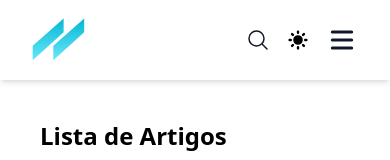
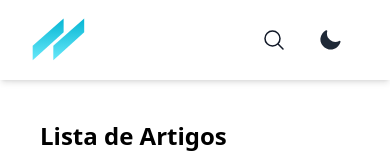
Before and after one commit to brandaoplaster/posts, a Vue app: page / in a window 390 px wide. Shown: the top 160 px of the page. Built offline with nearby package versions, Linux system fonts and the light colour scheme.

Commit message:
feat: Use themeToggle component in mainHeader

```diff
--- a/src/components/MainHeader.vue
+++ b/src/components/MainHeader.vue
@@ -1,6 +1,20 @@
+<script lang="ts">
+import ThemeToggle from './ThemeToggle.vue';
+
+export default {
+  name: "MainHeader",
+  components: {
+    ThemeToggle
+  },
+  setup() {
+  },
+}
+</script>
+
 <template>
-<header class="fixed top-0 left-0 h-20 w-full z-50 bg-white dark:bg-gray-950 flex items-center justify-between py-4 px-8 shadow-md">
-  <a class="break-words" aria-label="TailwindBlog" href="/">
+  <header
+    class="fixed top-0 left-0 h-20 w-full z-50 bg-white dark:bg-gray-950 flex items-center justify-between py-4 px-8 shadow-md">
+    <a class="break-words" aria-label="TailwindBlog" href="/">
       <div class="flex items-center justify-between">
         <div class="mr-3">
           <svg xmlns="http://www.w3.org/2000/svg" xmlns:xlink="http://www.w3.org/1999/xlink" width="53.87"
@@ -47,29 +61,8 @@
             d="M21 21l-5.197-5.197m0 0A7.5 7.5 0 105.196 5.196a7.5 7.5 0 0010.607 10.607z"></path>
         </svg>
       </button>
-      <div class="mr-5 flex items-center">
-        <div class="relative inline-block text-left" data-headlessui-state="">
-          <div class="flex items-center justify-center hover:text-primary-500 dark:hover:text-primary-400">
-            <button aria-label="Theme switcher" id="headlessui-menu-button-:Rtpkqlb:" type="button" aria-haspopup="menu"
-              aria-expanded="false" data-headlessui-state="">
-              <svg xmlns="http://www.w3.org/2000/svg" viewBox="0 0 20 20" fill="currentColor"
-                class="group:hover:text-gray-100 h-6 w-6">
-                <path fill-rule="evenodd"
-                  d="M10 2a1 1 0 011 1v1a1 1 0 11-2 0V3a1 1 0 011-1zm4 8a4 4 0 11-8 0 4 4 0 018 0zm-.464 4.95l.707.707a1 1 0 001.414-1.414l-.707-.707a1 1 0 00-1.414 1.414zm2.12-10.607a1 1 0 010 1.414l-.706.707a1 1 0 11-1.414-1.414l.707-.707a1 1 0 011.414 0zM17 11a1 1 0 100-2h-1a1 1 0 100 2h1zm-7 4a1 1 0 011 1v1a1 1 0 11-2 0v-1a1 1 0 011-1zM5.05 6.464A1 1 0 106.465 5.05l-.708-.707a1 1 0 00-1.414 1.414l.707.707zm1.414 8.486l-.707.707a1 1 0 01-1.414-1.414l.707-.707a1 1 0 011.414 1.414zM4 11a1 1 0 100-2H3a1 1 0 000 2h1z"
-                  clip-rule="evenodd"></path>
-              </svg>
-            </button>
-          </div>
-        </div>
-      </div>
-      <button aria-label="Toggle Menu" class="sm:hidden">
-        <svg xmlns="http://www.w3.org/2000/svg" viewBox="0 0 20 20" fill="currentColor"
-          class="h-8 w-8 text-gray-900 hover:text-primary-500 dark:text-gray-100 dark:hover:text-primary-400">
-          <path fill-rule="evenodd"
-            d="M3 5a1 1 0 011-1h12a1 1 0 110 2H4a1 1 0 01-1-1zM3 10a1 1 0 011-1h12a1 1 0 110 2H4a1 1 0 01-1-1zM3 15a1 1 0 011-1h12a1 1 0 110 2H4a1 1 0 01-1-1z"
-            clip-rule="evenodd"></path>
-        </svg>
-      </button>
+
+      <ThemeToggle />
     </div>
   </header>
 </template>
```
